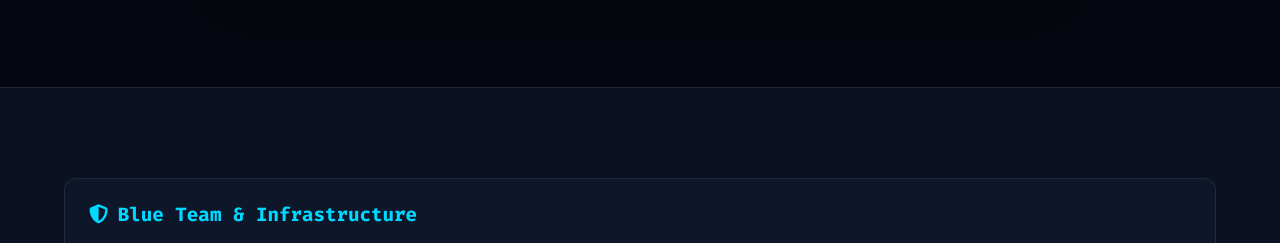
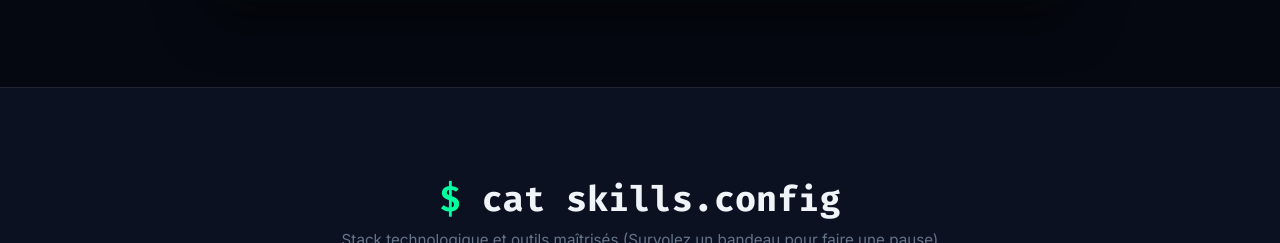
Before and after one commit to houssam-ops/portfolio-cybersecurite, a plain HTML site: page index.html in a window 1280 px wide. Shown: the part 1414-1657 px from the top of the page. Drawn offline with Linux system fonts and the light colour scheme.

Commit message:
Fix CV download link and add skills section title

```diff
--- a/index.html
+++ b/index.html
@@ -79,7 +79,7 @@
                             <span class="hero-pill"><i class="fas fa-cubes"></i> Kubernetes</span>
                         </div>
                         <div class="hero-cta">
-                            <a href="assets/CV.pdf" class="btn btn-primary" target="_blank" rel="noopener">
+                            <a href="CV.pdf" class="btn btn-primary" download="CV_Houssam_Zouheir.pdf">
                                 <i class="fas fa-file-arrow-down"></i> Télécharger mon CV
                             </a>
                             <a href="#contact" class="btn btn-secondary">
@@ -143,6 +143,10 @@
         <!-- Skills Section -->
         <section id="skills" class="section section-alt">
             <div class="container">
+                <h2 class="section-title">
+                    <span class="terminal-prompt">$</span> cat skills.config
+                </h2>
+                <p class="section-subtitle">Stack technologique et outils maîtrisés (Survolez un bandeau pour faire une pause)</p>
                 <div class="skills-container">
                     <!-- Category 1 -->
                     <div class="skill-category">
```
Also changed, not shown: 2 other files.
